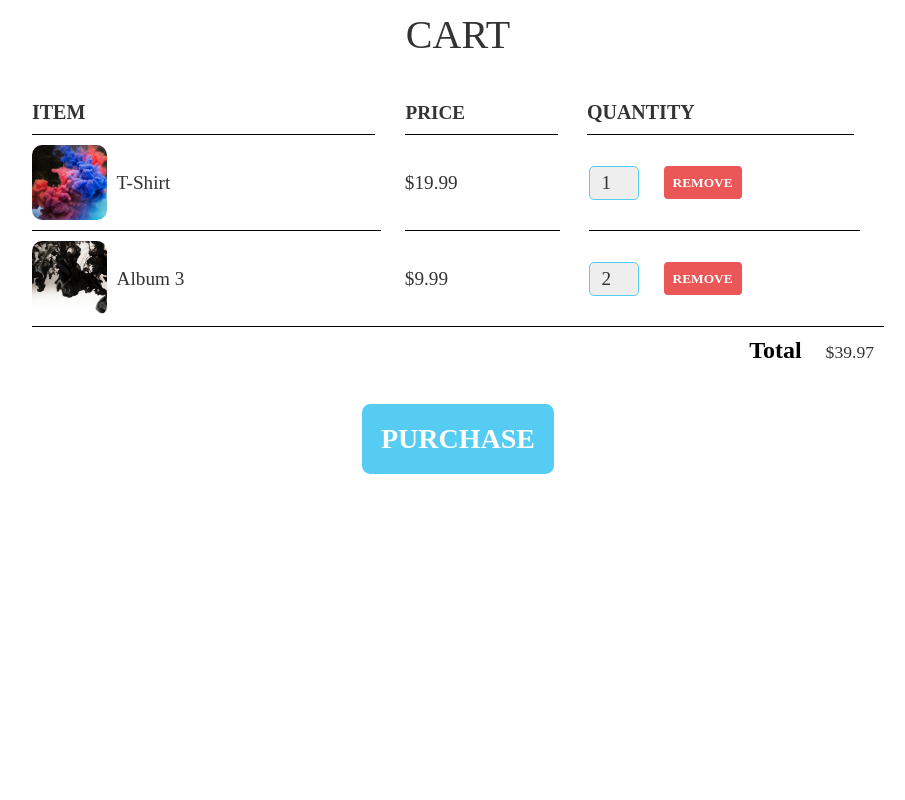
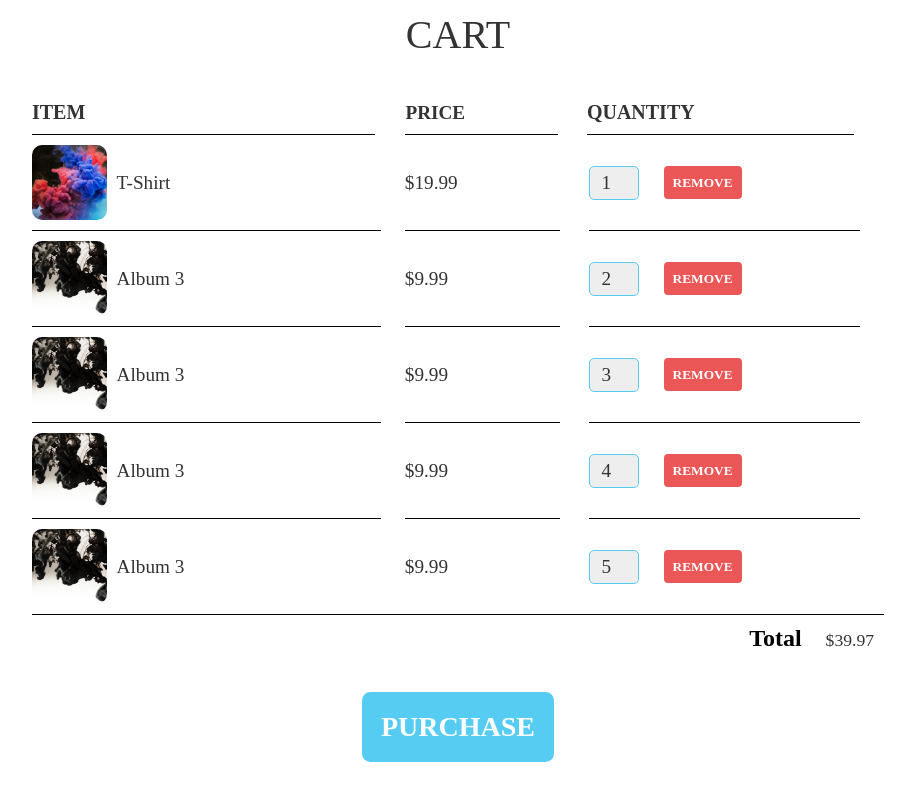
Before and after one commit to AmritaPrapti/cart-page, a plain HTML site: page index.html in a window 1280 px wide. Shown: the part 1152-1952 px from the top of the page, without its empty margins (182-1087 px from the left). Before the commit the page ends 1706 px from the top, so only its background shows below. Drawn offline with Linux system fonts and the light colour scheme.

Commit message:
cart item remove

```diff
--- a/index.html
+++ b/index.html
@@ -77,6 +77,39 @@
                         <button class="btn btn-danger" type="button">REMOVE</button>
                     </div>
                 </div>
+                <div class="cart-row">
+                    <div class="cart-item cart-column">
+                        <img class="cart-item-image" src="./image/Album 2.png" width="100" height="100">
+                        <span class="cart-item-title">Album 3</span>
+                    </div>
+                    <span class="cart-price cart-column">$9.99</span>
+                    <div class="cart-quantity cart-column">
+                        <input class="cart-quantity-input" type="number" value="3">
+                        <button class="btn btn-danger" type="button">REMOVE</button>
+                    </div>
+                </div>
+                <div class="cart-row">
+                    <div class="cart-item cart-column">
+                        <img class="cart-item-image" src="./image/Album 2.png" width="100" height="100">
+                        <span class="cart-item-title">Album 3</span>
+                    </div>
+                    <span class="cart-price cart-column">$9.99</span>
+                    <div class="cart-quantity cart-column">
+                        <input class="cart-quantity-input" type="number" value="4">
+                        <button class="btn btn-danger hi" type="button">REMOVE</button>
+                    </div>
+                </div>
+                <div class="cart-row">
+                    <div class="cart-item cart-column">
+                        <img class="cart-item-image" src="./image/Album 2.png" width="100" height="100">
+                        <span class="cart-item-title">Album 3</span>
+                    </div>
+                    <span class="cart-price cart-column">$9.99</span>
+                    <div class="cart-quantity cart-column">
+                        <input class="cart-quantity-input" type="number" value="5">
+                        <button class="btn btn-danger hello" type="button">REMOVE</button>
+                    </div>
+                </div>
             </div>
             <div class="cart-total">
                 <strong class="cart-total-title">Total</strong>
--- a/main.js
+++ b/main.js
@@ -1 +1,13 @@
-console.log(1)
+let removeCartItem = document.getElementsByClassName('btn-danger');
+
+// console.log(removeCartItem);
+
+for(var i=0; i<removeCartItem.length; i++){
+    let button = removeCartItem[i];
+
+    button.addEventListener('click', function(){
+        let buttons = button.parentElement.parentElement;
+        buttons.remove();
+
+    })
+}
```
